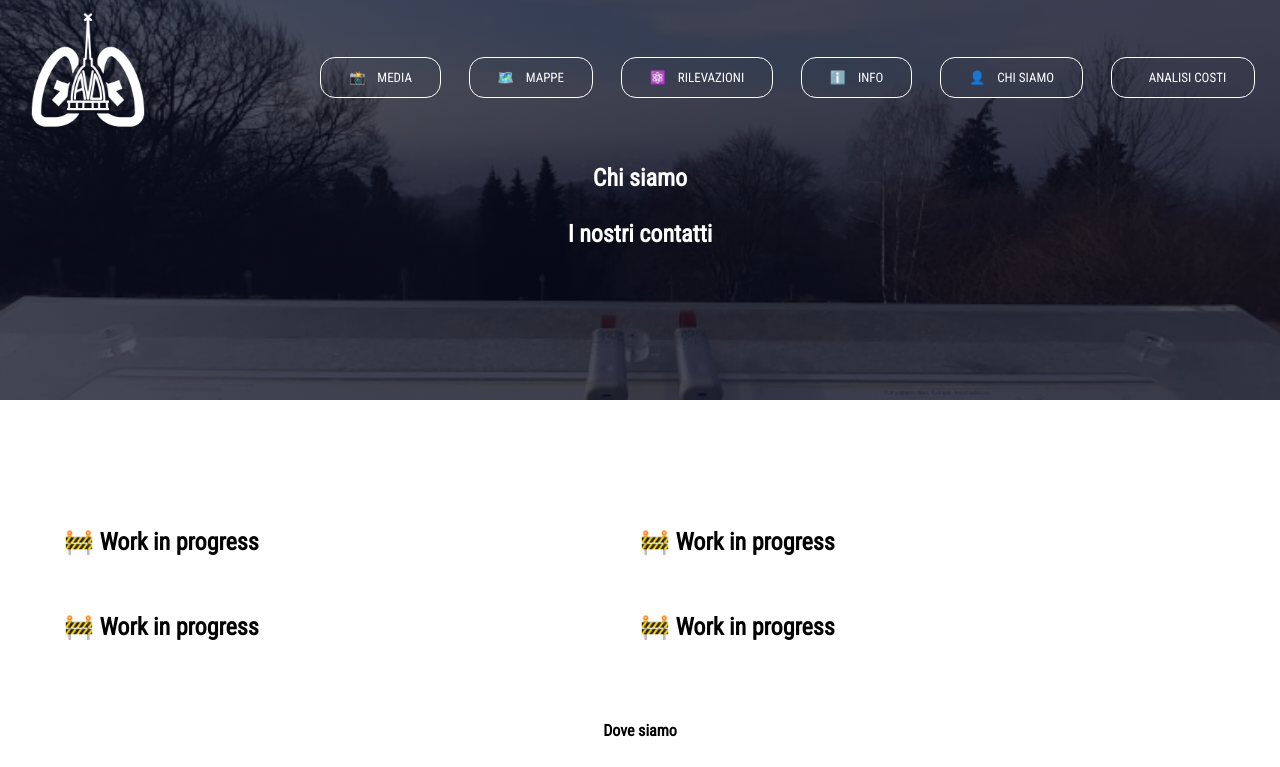
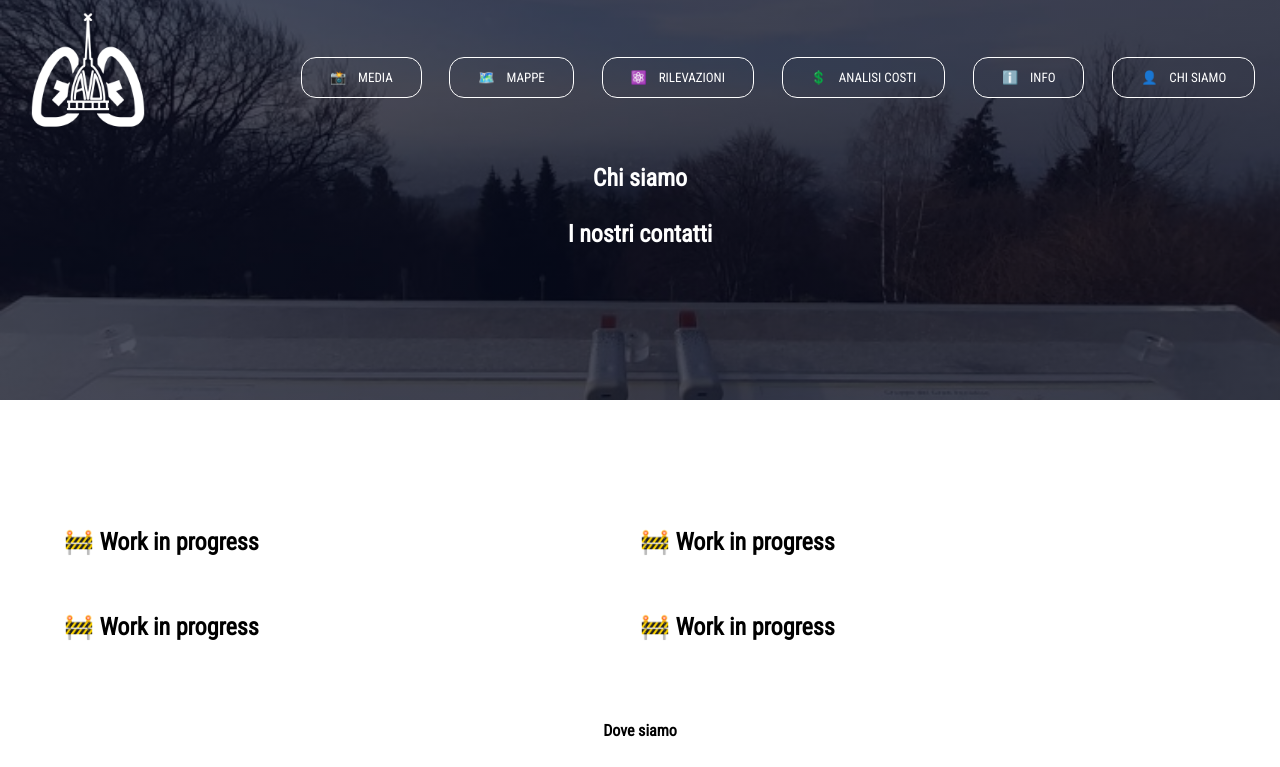
Before and after one commit to RespirAVO/SitoWeb, a plain HTML site: page about.html in a window 1280 px wide. Shown: the top 767 px of the page. Drawn offline with Linux system fonts and the light colour scheme.

Commit message:
Update about.html

```diff
--- a/about.html
+++ b/about.html
@@ -30,9 +30,9 @@
                     <li><a href="media.html"        class="btn">📸 &nbsp;&nbsp;&nbsp;MEDIA        </a></li>
                     <li><a href="maps.html"         class="btn">🗺️ &nbsp;&nbsp;&nbsp;MAPPE        </a></li>
                     <li><a href="measurements.html" class="btn">⚛️ &nbsp;&nbsp;&nbsp;RILEVAZIONI  </a></li>
+                    <li><a href="costi.html"        class="btn"> 💲 &nbsp;&nbsp;&nbsp;ANALISI COSTI</a></li>
                     <li><a href="info.html"         class="btn"> ℹ️  &nbsp;&nbsp;&nbsp;INFO         </a></li>
                     <li><a href="about.html"        class="btn">👤  &nbsp;&nbsp;&nbsp;CHI SIAMO    </a></li>
-                    <li><a href="costi.html"        class="btn">    &nbsp;&nbsp;&nbsp;ANALISI COSTI</a></li>
                 </ul>
             </div>
             <i class="fa fa-bars" onclick="showMenu()"></i>
```
